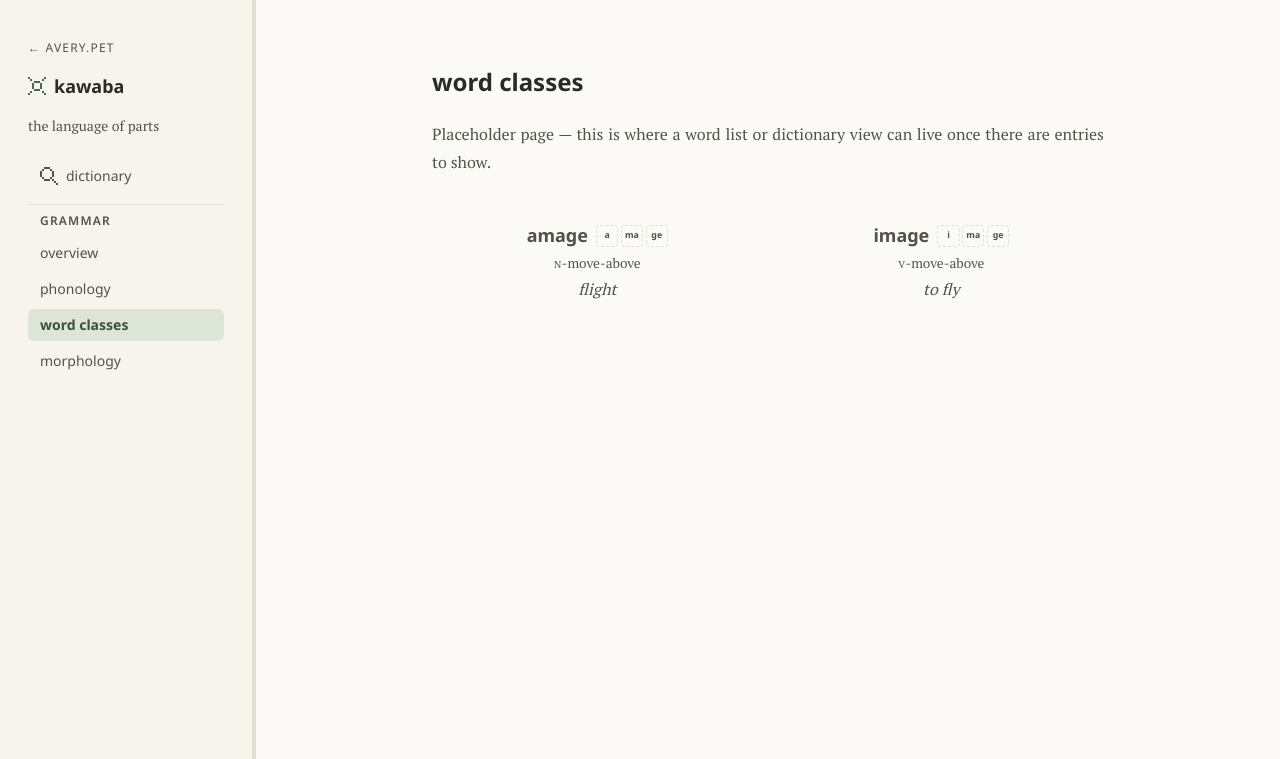
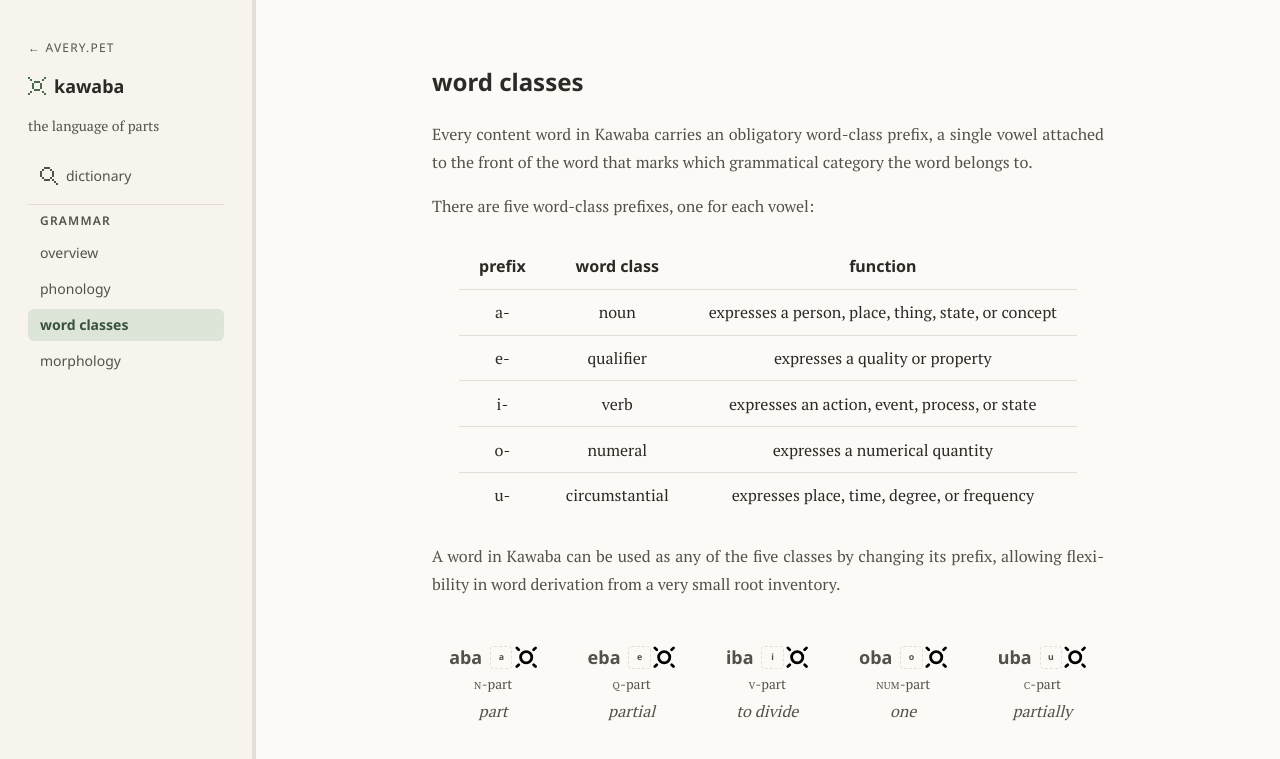
Before and after one commit to avrymapl/avery-pet, a Next.js app: page /kawaba/word-classes in a window 1280 px wide. Shown: the top 759 px of the page. Built offline with nearby package versions, Linux system fonts and the light colour scheme.

Commit message:
add content to word classes page

```diff
--- a/src/app/kawaba/page.tsx
+++ b/src/app/kawaba/page.tsx
@@ -9,16 +9,13 @@ export default function KawabaIntroduction() {
     <Article>
       <h1>introduction</h1>
       <p>
-        Kawaba (literally, &ldquo;the language of parts&rdquo;) is a minimalist constructed language
-        that I have been working on since 2022. It is an oligosynthetic language, a
-        theoretical type of language that forms all possible ideas by combining a set
-        of very few roots.
-      </p>
-      <p>
-        Kawaba has just 130 morphemes, each a single syllable, that form long compound
-        words to express meaning. It has a simple phonology, regular grammar, and a small
-        set of roots based on cross-linguistic sound symbolism. It is designed to be easy
-        to learn and use, while still being expressive and capable of expressing complex ideas.
+        Kawaba (literally, &ldquo;the language of parts&rdquo;) is a minimalist
+        constructed language that I have been working on since 2022. It is an
+        oligosynthetic language, a theoretical type of language that forms all possible
+        ideas by combining a set of very few roots. Kawaba has just 130 monosyllabic
+        morphemes, a simple phonology, regular grammar, and a small set of roots derived
+        from cross-linguistic sound symbolism. It has been designed to be easy to learn
+        and use, while still being expressive and capable of expressing complex ideas.
       </p>
       <p>
         add pretty examples, pictures, lists, goals, etc here
--- a/src/app/kawaba/phonology/page.tsx
+++ b/src/app/kawaba/phonology/page.tsx
@@ -12,10 +12,7 @@ export default function KawabaPhonology() {
       <p>
         Kawaba has 17 phonemes: 12 consonants and 5 vowels. These were chosen due to
         their frequency across the world&rsquo;s languages and ability to be distinguished
-        clearly.
-      </p>
-      <p>
-        The International Phonetic Alphabet transcriptions given here represent
+        clearly. The International Phonetic Alphabet transcriptions given here represent
         a standard pronunciation, though individuals&rsquo; pronunciation can vary as long as
         each segment is distinct.
       </p>
@@ -146,6 +143,12 @@ export default function KawabaPhonology() {
         </p>
       </Callout>
       <h2>stress</h2>
+      <p>
+        Primary stress falls on the first root of a word, which is the second syllable
+        for words with a prefix. Secondary stress falls on syllables following
+        a hyphen in a compound word. Stressed syllables are pronounced with a higher
+        pitch and longer duration than unstressed syllables.
+      </p>
     </Article>
   );
 }
--- a/src/app/kawaba/word-classes/page.tsx
+++ b/src/app/kawaba/word-classes/page.tsx
@@ -1,5 +1,6 @@
 import { Article } from "@/components/Article";
 import { Example } from "@/components/Example";
+import { Callout } from "@/components/Callout";
 
 export const metadata = {
   title: "word classes — kawaba",
@@ -10,21 +11,89 @@ export default function KawabaWordClasses() {
     <Article>
       <h1>word classes</h1>
       <p>
-        Placeholder page — this is where a word list or dictionary view can live
-        once there are entries to show.
+        Every content word in Kawaba carries an obligatory word-class prefix, a single
+        vowel attached to the front of the word that marks which grammatical category the
+        word belongs to.
+      </p>
+      <p>
+        There are five word-class prefixes, one for each vowel:
+      </p>
+            <table>
+        <thead>
+          <tr>
+            <th scope="col">prefix</th>
+            <th scope="col">word class</th>
+            <th scope="col">function</th>
+          </tr>
+        </thead>
+        <tbody>
+          <tr>
+            <td>a-</td>
+            <td>noun</td>
+            <td>expresses a person, place, thing, state, or concept</td>
+          </tr>
+          <tr>
+            <td>e-</td>
+            <td>qualifier</td>
+            <td>expresses a quality or property</td>
+          </tr>
+          <tr>
+            <td>i-</td>
+            <td>verb</td>
+            <td>expresses an action, event, process, or state</td>
+          </tr>
+          <tr>
+            <td>o-</td>
+            <td>numeral</td>
+            <td>expresses a numerical quantity</td>
+          </tr>
+          <tr>
+            <td>u-</td>
+            <td>circumstantial</td>
+            <td>expresses place, time, degree, or frequency</td>
+          </tr>
+        </tbody>
+      </table>
+      <p>
+        A word in Kawaba can be used as any of the five classes by changing its prefix,
+        allowing flexibility in word derivation from a very small root inventory.
       </p>
       <div className="flex flex-row gap-4">
         <Example
-          kawaba="amage"
-          gloss="N-move-above"
-          translation="flight"
+          kawaba="aba"
+          gloss="N-part"
+          translation="part"
         />
         <Example
-          kawaba="image"
-          gloss="V-move-above"
-          translation="to fly"
+          kawaba="eba"
+          gloss="Q-part"
+          translation="partial"
+        />
+        <Example
+          kawaba="iba"
+          gloss="V-part"
+          translation="to divide"
+        />
+        <Example
+          kawaba="oba"
+          gloss="NUM-part"
+          translation="one"
+        />
+        <Example
+          kawaba="uba"
+          gloss="C-part"
+          translation="partially"
         />
       </div>
+      <Callout>
+        <p>
+          While the other word classes derive their meaning from the lexical content of
+          the word they attach to, the numeral class is the odd one out. Numeral words
+          are generated by a separate coercion system that assigns the phonetic content
+          of a word to a numeric value, independent of what the word actually means.
+          The mechanics of this coercion system are covered in the Numbers section.
+        </p>
+      </Callout>
     </Article>
   );
 }
--- a/src/lib/dictionary.ts
+++ b/src/lib/dictionary.ts
@@ -33,6 +33,14 @@ export const dictionary: DictionaryEntry[] = [
     type: "root",
     definitions: [
       { partOfSpeech: "N", meaning: "part, piece, portion, fraction, section, component, segment, division" },
+    ],
+  },
+  {
+    kawaba: "da",
+    type: "root",
+    definitions: [
+      { partOfSpeech: "N", meaning: "thing, matter, material, substance, object, entity, item, stuff" },
+      { partOfSpeech: "Q", meaning: "physical, material, tangible, concrete" },
     ],
   },
   {
```
Also changed, not shown: public/glyphs/da.svg (added).
